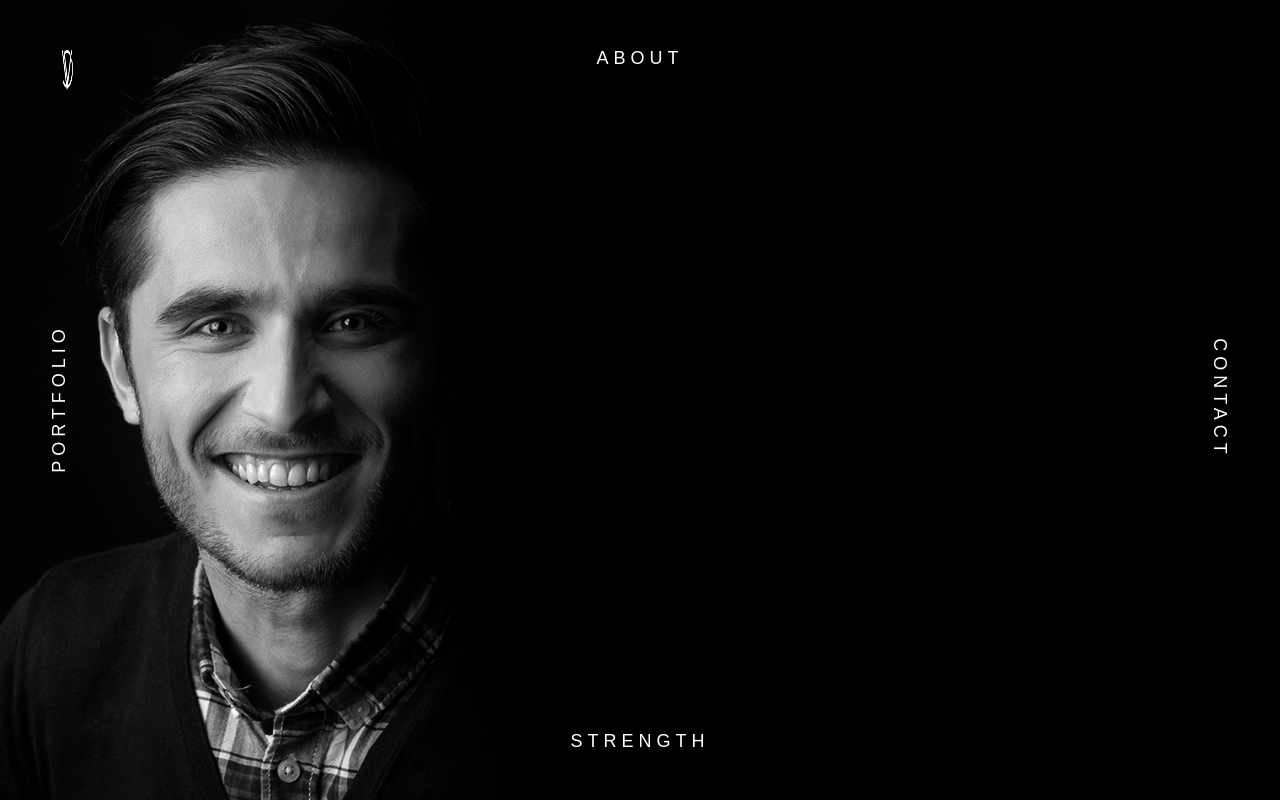
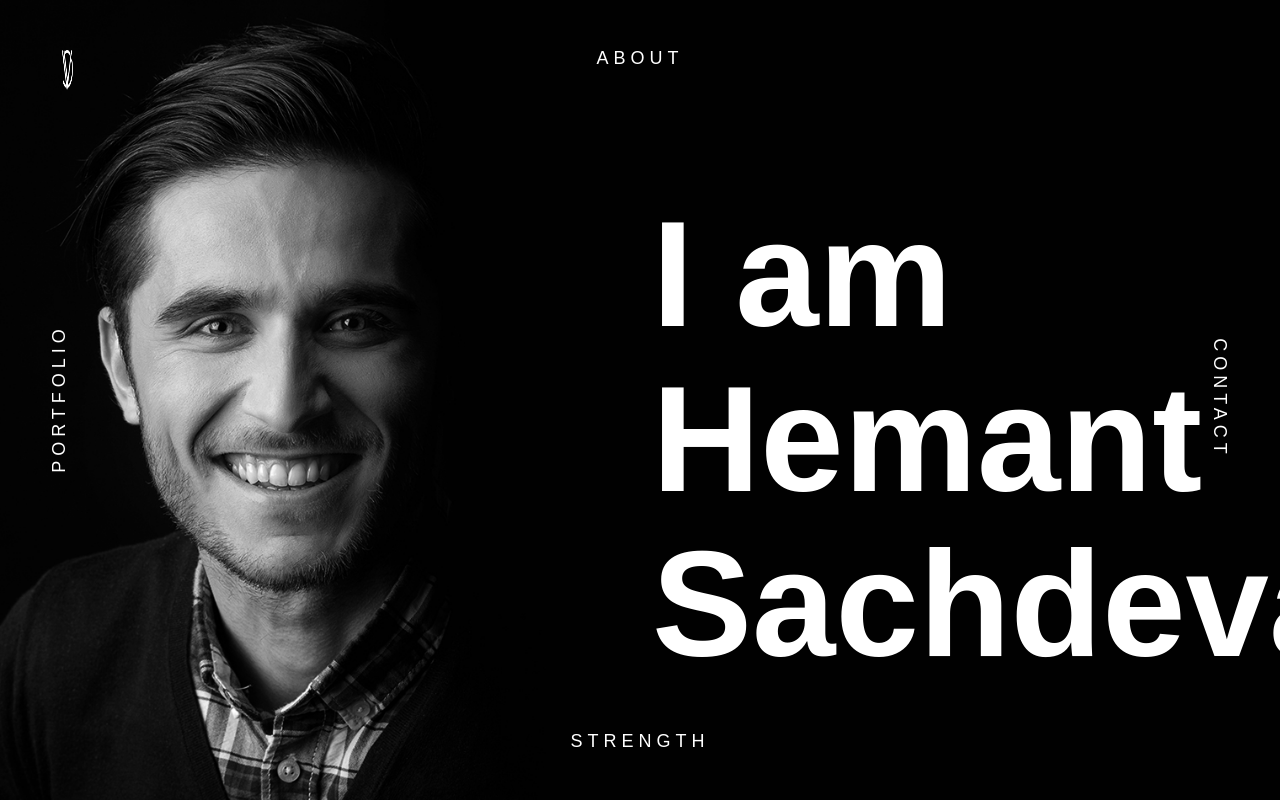
Before and after one commit to HemantSachdeva/HemantSachdeva.dev, a Flask app: page / in a window 1280 px wide. Run offline with Flask 2, Linux system fonts and the light colour scheme; some libraries are stand-ins or nearby versions; some web fonts are replaced.

Commit message:
I am Hemant Sachdeva
Signed-off-by: Hemant Sachdeva <hemant.evolver@gmail.com>

```diff
--- a/src/templates/index.html
+++ b/src/templates/index.html
@@ -46,7 +46,7 @@
 		<div class="container">
 			<div class="row">
 				<div class="col-xl-6 offset-xl-6 col-lg-6 offset-lg-6 col-md-5 offset-md-5 col-sm-10 offset-sm-2 col-xs-12 offset-xs-0">
-					<h1></h1>
+					<h1>I am Hemant Sachdeva</h1>
 				</div>
 			</div>
 		</div>
```
